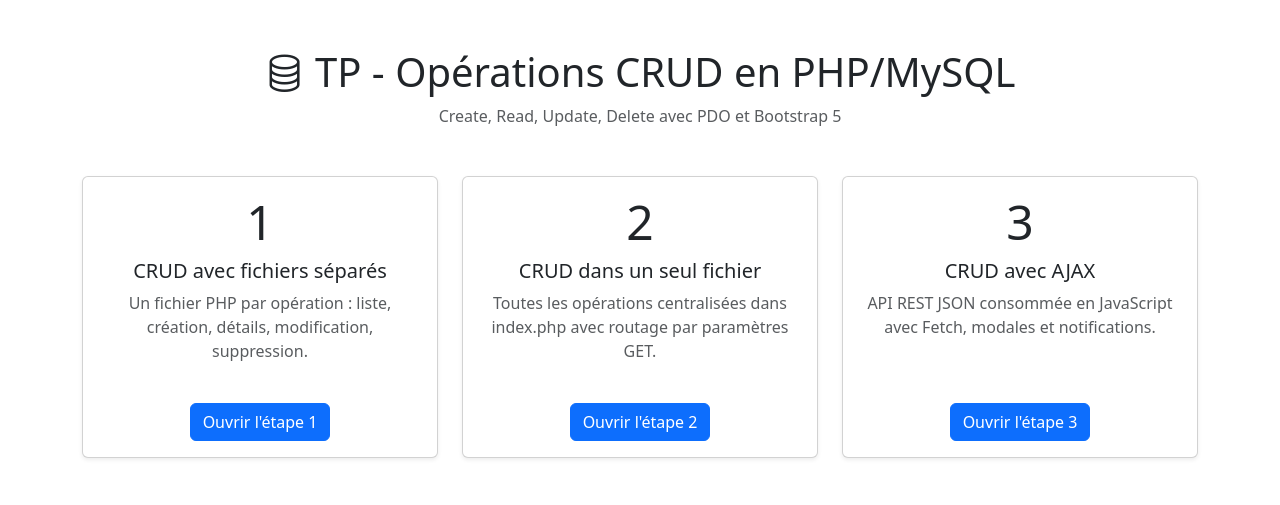
After one commit to abdelmajidelayachi/Master-DBCC-Enset, a PHP site: page / in a window 1280 px wide. The commit adds this page. Shown: the top 505 px of the page. Run offline with PHP 8.4, Linux system fonts and the light colour scheme.

Commit message:
fix: redirect /etapeX to /etapeX/ so relative links and fetch work, add landing page

```diff
--- a/technologie-web/tp-crud-php/etape1/index.php
+++ b/technologie-web/tp-crud-php/etape1/index.php
@@ -1,5 +1,8 @@
 <?php
 require_once '../config.php';
+
+// Redirection /etape1 -> /etape1/ (nécessaire pour les liens relatifs)
+ensureTrailingSlash();
 
 // Connexion à la base de données
 $pdo = getConnection();
--- a/technologie-web/tp-crud-php/etape2/index.php
+++ b/technologie-web/tp-crud-php/etape2/index.php
@@ -1,5 +1,8 @@
 <?php
 require_once '../config.php';
+
+// Redirection /etape2 -> /etape2/ (nécessaire pour les liens relatifs)
+ensureTrailingSlash();
 
 $pdo = getConnection();
 
--- a/technologie-web/tp-crud-php/etape3/index.php
+++ b/technologie-web/tp-crud-php/etape3/index.php
@@ -1,3 +1,9 @@
+<?php
+require_once '../config.php';
+
+// Redirection /etape3 -> /etape3/ (nécessaire pour que fetch('api.php') fonctionne)
+ensureTrailingSlash();
+?>
 <!DOCTYPE html>
 <html lang="fr">
 <head>
--- /dev/null
+++ b/technologie-web/tp-crud-php/index.php
@@ -0,0 +1,56 @@
+<!DOCTYPE html>
+<html lang="fr">
+<head>
+    <meta charset="UTF-8">
+    <meta name="viewport" content="width=device-width, initial-scale=1.0">
+    <title>TP CRUD PHP/MySQL</title>
+    <link href="https://cdn.jsdelivr.net/npm/bootstrap@5.3.0/dist/css/bootstrap.min.css" rel="stylesheet">
+    <link href="https://cdn.jsdelivr.net/npm/bootstrap-icons@1.10.0/font/bootstrap-icons.css" rel="stylesheet">
+</head>
+<body>
+    <div class="container py-5">
+        <div class="text-center mb-5">
+            <h1><i class="bi bi-database"></i> TP - Opérations CRUD en PHP/MySQL</h1>
+            <p class="text-muted">Create, Read, Update, Delete avec PDO et Bootstrap 5</p>
+        </div>
+        <div class="row g-4 justify-content-center">
+            <div class="col-md-4">
+                <div class="card h-100 shadow-sm">
+                    <div class="card-body text-center">
+                        <div class="display-5 mb-2">1</div>
+                        <h2 class="h5">CRUD avec fichiers séparés</h2>
+                        <p class="text-muted">Un fichier PHP par opération : liste, création, détails, modification, suppression.</p>
+                    </div>
+                    <div class="card-footer bg-transparent border-0 text-center pb-3">
+                        <a href="etape1/" class="btn btn-primary">Ouvrir l'étape 1</a>
+                    </div>
+                </div>
+            </div>
+            <div class="col-md-4">
+                <div class="card h-100 shadow-sm">
+                    <div class="card-body text-center">
+                        <div class="display-5 mb-2">2</div>
+                        <h2 class="h5">CRUD dans un seul fichier</h2>
+                        <p class="text-muted">Toutes les opérations centralisées dans index.php avec routage par paramètres GET.</p>
+                    </div>
+                    <div class="card-footer bg-transparent border-0 text-center pb-3">
+                        <a href="etape2/" class="btn btn-primary">Ouvrir l'étape 2</a>
+                    </div>
+                </div>
+            </div>
+            <div class="col-md-4">
+                <div class="card h-100 shadow-sm">
+                    <div class="card-body text-center">
+                        <div class="display-5 mb-2">3</div>
+                        <h2 class="h5">CRUD avec AJAX</h2>
+                        <p class="text-muted">API REST JSON consommée en JavaScript avec Fetch, modales et notifications.</p>
+                    </div>
+                    <div class="card-footer bg-transparent border-0 text-center pb-3">
+                        <a href="etape3/" class="btn btn-primary">Ouvrir l'étape 3</a>
+                    </div>
+                </div>
+            </div>
+        </div>
+    </div>
+</body>
+</html>
```
Also changed, not shown: technologie-web/tp-crud-php/config.php (+12 -0 lines).
